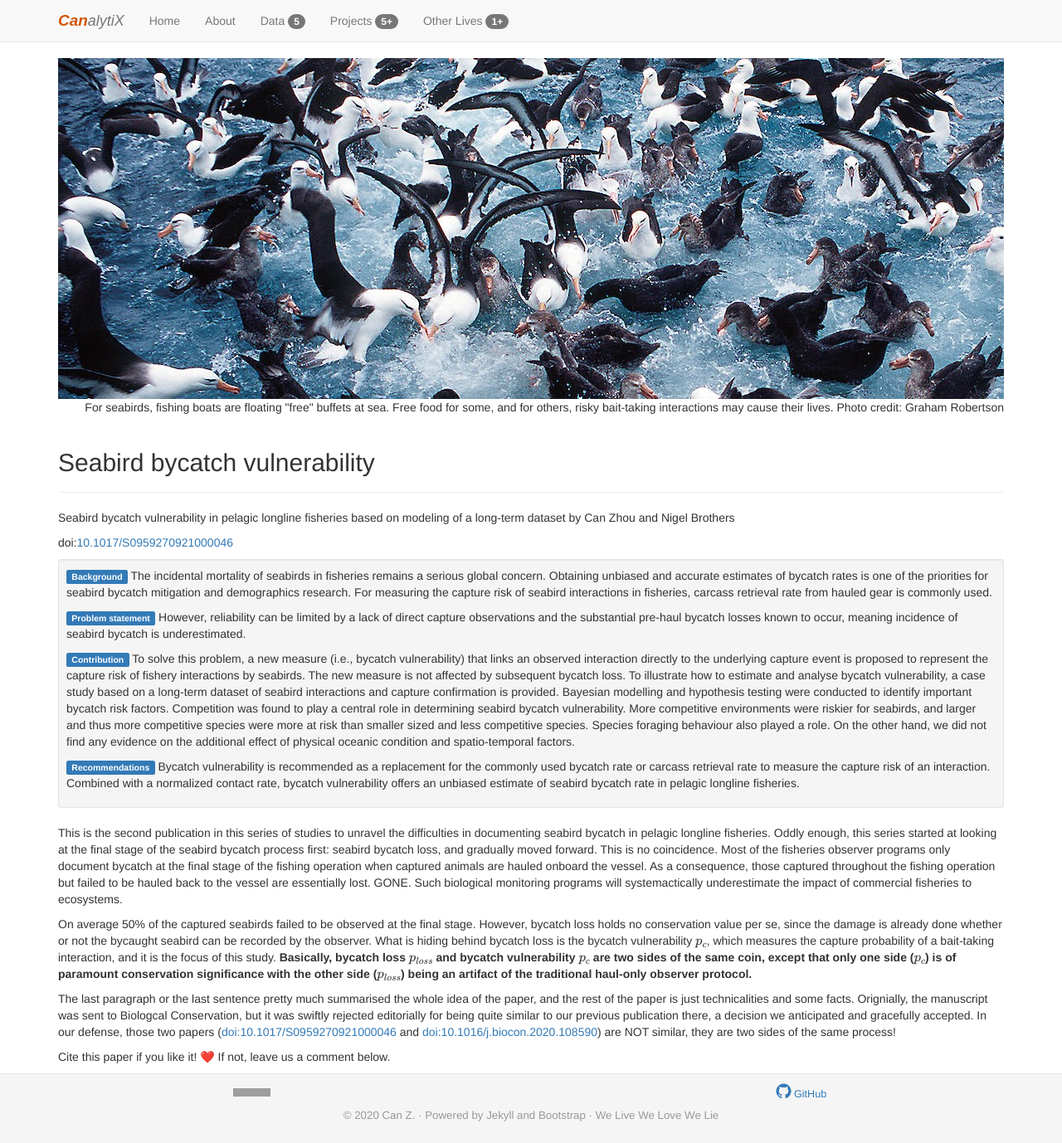
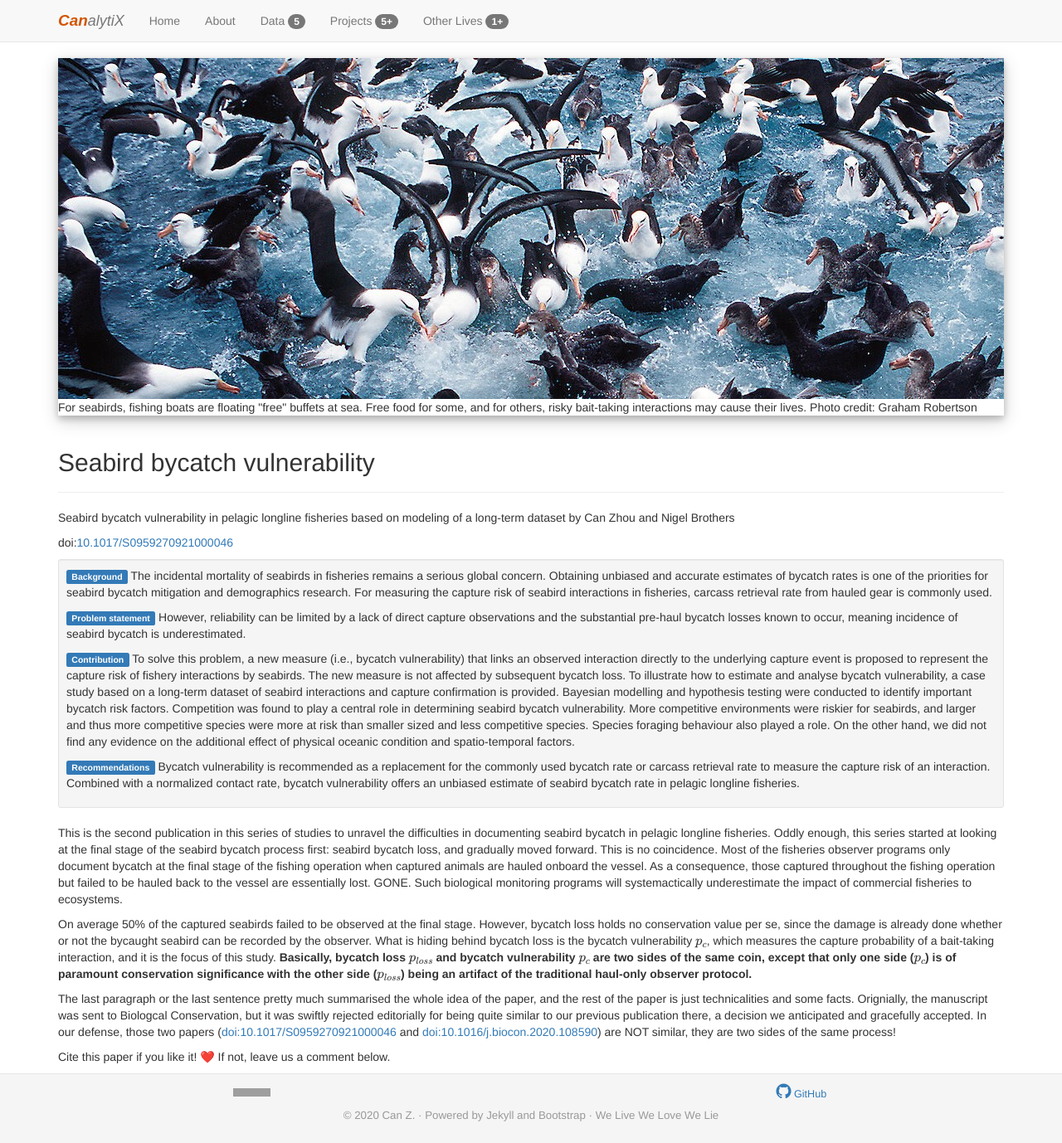
Before and after one commit to HVoltBb/HVoltBb.github.io, a Jekyll site: the page built from random/posts/birdbycatch_paper2021.html, in a window 1280 px wide and 1378 px high. Shown: the whole window at 83% size. Built offline with Jekyll 4.4.1, drawn with Linux system fonts in a browser that asks for light colours; formulas are drawn with MathJax 3; comment, search, counter and statistics services are not loaded; grey boxes are pictures that could not be loaded.

Commit message:
Update birdbycatch_paper2021.html

```diff
--- a/random/posts/birdbycatch_paper2021.html
+++ b/random/posts/birdbycatch_paper2021.html
@@ -7,10 +7,10 @@ fb-comments: false
 describe: true
 description: Read seabird vulnerability in pelagic longline fisheries with Can Zhou
 ---
-<div class="text-center" style="overflow: hidden;">
+<div class="text-center" style="overflow: hidden; box-shadow: 0 4px 8px 0 rgba(0, 0, 0, 0.2), 0 6px 20px 0 rgba(0, 0, 0, 0.19);">
 <figure>
 	<img src="https://hvoltbb.github.io/pics/birds.jpg" class="figure-img shadow-lg img-fluid" alt="Seabirds feeding at sea">
-	<figcaption class="figure-caption text-right font-weight-bold">For seabirds, fishing boats are floating "free" buffets at sea. Free food for some, and for others, risky bait-taking interactions may cause their lives. Photo credit: Graham Robertson</figcaption>
+	<figcaption class="figure-caption text-left">For seabirds, fishing boats are floating "free" buffets at sea. Free food for some, and for others, risky bait-taking interactions may cause their lives. Photo credit: Graham Robertson</figcaption>
 </figure>
 </div>
 <div class="page-header">
```
